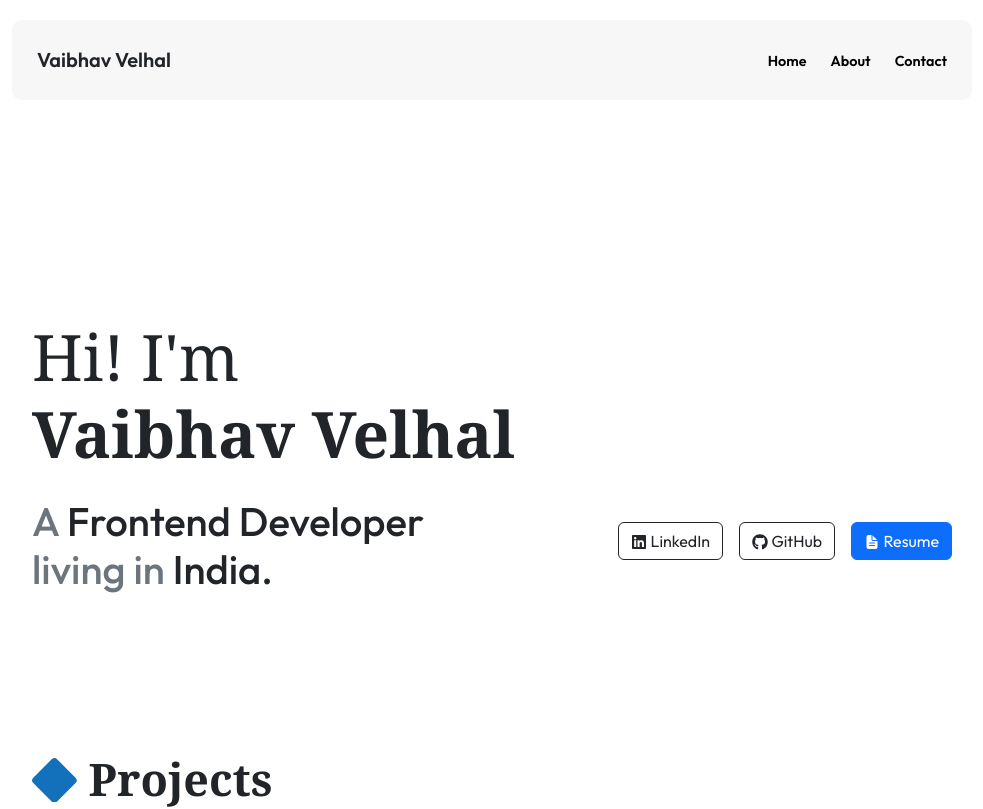
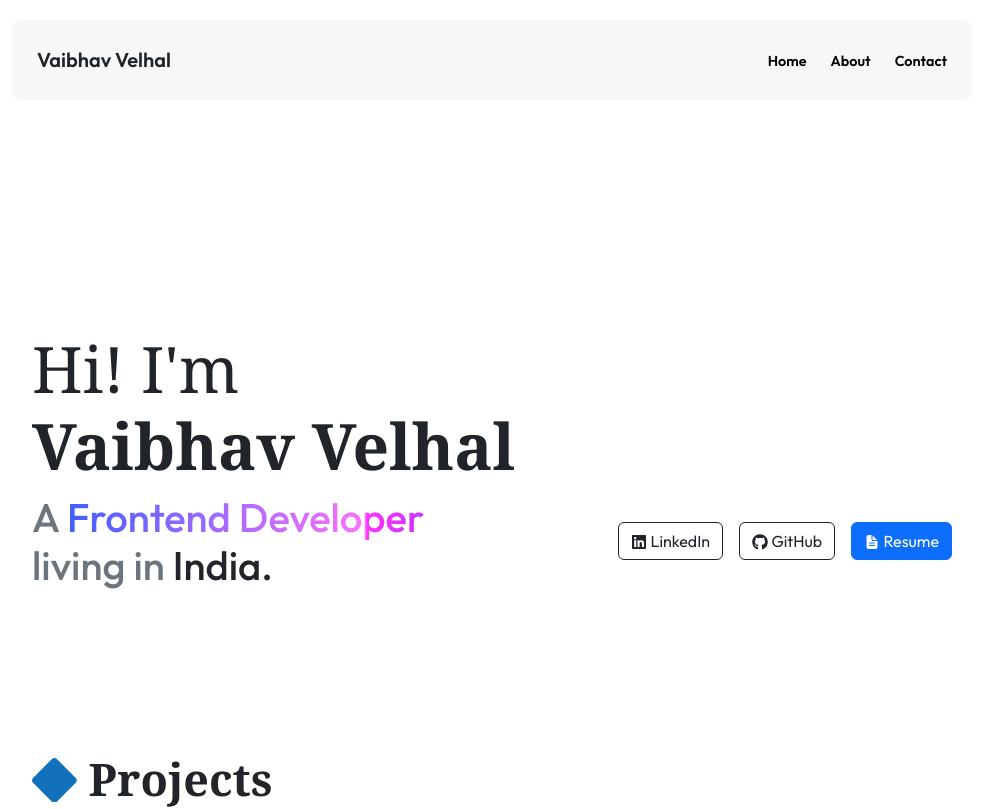
Before and after one commit to vaibhav-velhal/vaibhav-portfolio, a React (Vite) app: page / in a window 1280 px wide. Shown: the top 809 px of the page, without its empty margins (148-1131 px from the left). Built offline with nearby package versions, Linux system fonts and the light colour scheme.

Commit message:
Animate gradient effect added for text at hero section

```diff
--- a/src/pages/Home/Home.css
+++ b/src/pages/Home/Home.css
@@ -28,6 +28,21 @@ section h2 {
 
 .social-links .icon {
     margin-bottom: 2px;
+}
+
+.hero-content .hero-content-text {
+    background: linear-gradient(to right, #fc33ff, #6633ff, #1a5bff, #8f68ff, #fc72ff);
+    background-size: 200%;
+    background-clip: text;
+    -webkit-background-clip: text;
+    -webkit-text-fill-color: transparent;
+    animation: animate-gradient 2.5s infinite alternate;
+}
+
+@keyframes animate-gradient {
+    to {
+        background-position: 200%;
+    }
 }
 
 /* Project section */
--- a/src/pages/Home/Home.jsx
+++ b/src/pages/Home/Home.jsx
@@ -11,8 +11,8 @@ function Home() {
             <header className="hero-section">
                 <h1>Hi! I'm <br /><strong> Vaibhav Velhal</strong></h1>
                 <div className="hero-content d-flex justify-content-md-between flex-wrap">
-                    <h2 className='mt-3'>
-                        <span className='text-secondary'>A</span> Frontend Developer <br />
+                    <h2 className='mt-2 mt-md-0 mb-3 mb-md-0'>
+                        <span className='text-secondary'>A</span> <span className='hero-content-text'>Frontend Developer</span> <br />
                         <span className='text-secondary'>living in</span> India.
                     </h2>
                     <div className="social-links">
@@ -20,7 +20,7 @@ function Home() {
                             <FaLinkedin className='icon' /> LinkedIn</a>
                         <a className="btn btn-outline-dark" href="https://github.com/vaibhav-velhal" target='_blank' rel="noopener noreferrer">
                             <FaGithub className='icon' /> GitHub</a>
-                        <a className="btn btn-primary" href="" rel="noopener noreferrer">
+                        <a className="btn btn-primary" href="#resume" rel="noopener noreferrer">
                             <IoDocumentText className='icon' /> Resume</a>
                     </div>
                 </div>
```
